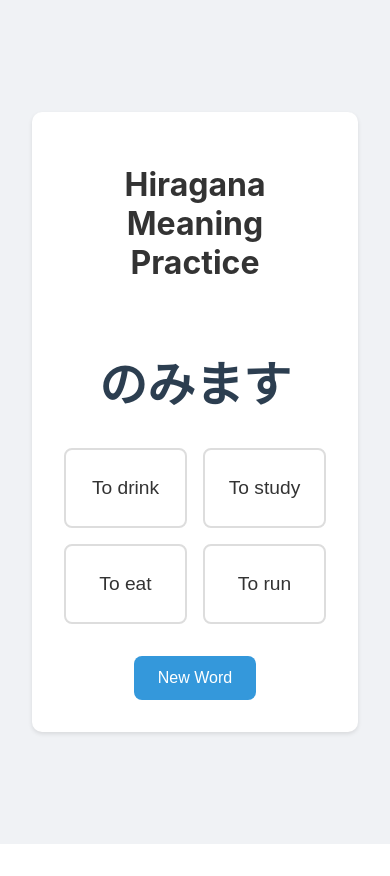
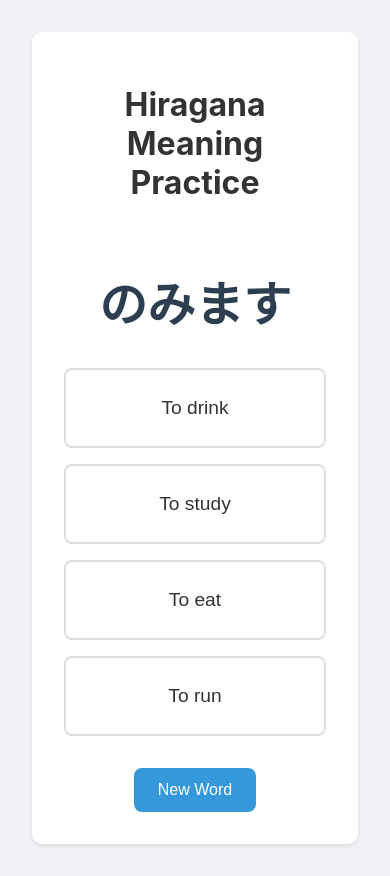
Before and after one commit to DanteB918/japanese-practice, a React (Create React App) app: page /meaning-practice/hiragana in a window 390 px wide. Before the commit the page ends 844 px from the top, so only its background shows below. Built offline with nearby package versions, Linux system fonts and the light colour scheme.

Commit message:
Account for mobile on the meaning options.

```diff
--- a/src/App.css
+++ b/src/App.css
@@ -289,6 +289,19 @@ button:hover {
   max-width: 600px;
 }
 
+@media (max-width: 768px) {
+  .options-container {
+    grid-template-columns: 1fr;
+    max-width: 400px;
+  }
+
+  .options-container button {
+    min-height: 60px;
+    font-size: 1.1rem;
+    padding: 0.8rem;
+  }
+}
+
 .options-container button {
   padding: 1rem;
   font-size: 1.2rem;
```
